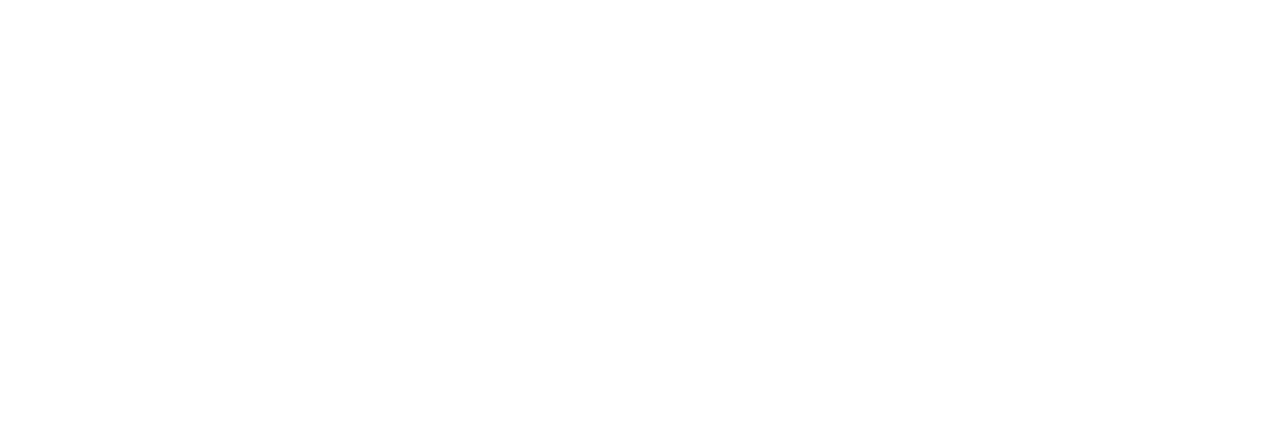
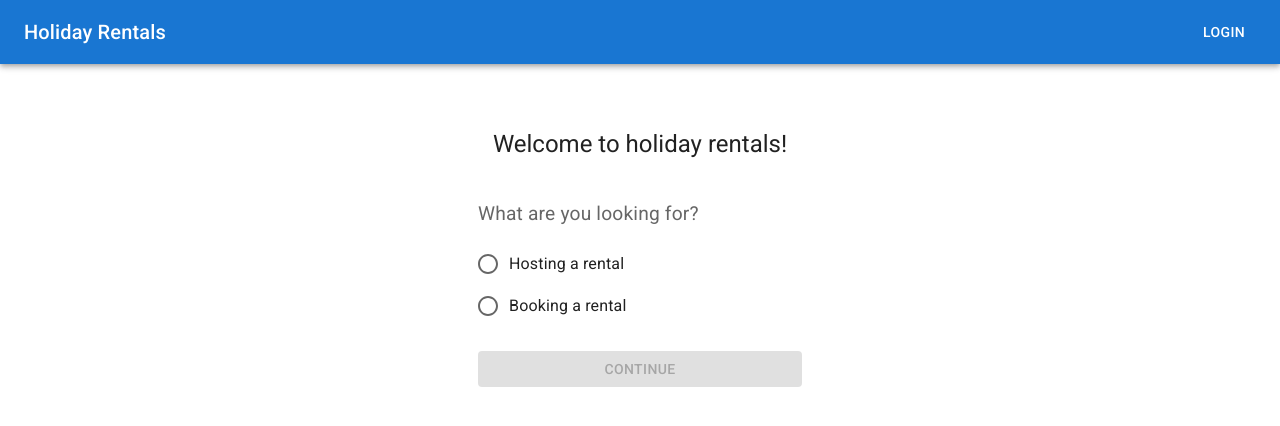
Before and after one commit to mohitdhatrak/holiday-rentals, a React (Create React App) app in the folder client/: page /user-role in a window 1280 px wide. Before the commit this address had no page. Shown: the top 426 px of the page. Built offline with nearby package versions, Linux system fonts and the light colour scheme.

Commit message:
added new route, for user role

```diff
--- a/client/src/App.jsx
+++ b/client/src/App.jsx
@@ -2,12 +2,14 @@
 import { Home } from "./pages/Home/Home";
 import { Login } from "./pages/Login/Login";
 import { Signup } from "./pages/Signup/Signup";
+import { UserRole } from "./pages/UserRole/UserRole";
 
 export function App() {
     return (
         <Routes>
             <Route path="/" element={<Home />}></Route>
             <Route path="/login" element={<Login />}></Route>
+            <Route path="/user-role" element={<UserRole />}></Route>
             <Route path="/signup" element={<Signup />}></Route>
         </Routes>
     );
--- a/client/src/pages/Login/Login.jsx
+++ b/client/src/pages/Login/Login.jsx
@@ -104,9 +104,9 @@
                                 variant="contained"
                                 sx={{ mt: 3 }}
                             >
-                                Sign In
+                                Log In
                             </Button>
-                            <Button onClick={() => navigate("/signup")}>
+                            <Button onClick={() => navigate("/user-role")}>
                                 Don't have an account? Sign up
                             </Button>
                         </Stack>
--- a/client/src/pages/Signup/Signup.jsx
+++ b/client/src/pages/Signup/Signup.jsx
@@ -69,7 +69,6 @@
                             label="Name"
                             name="name"
                             autoComplete="name"
-                            autoFocus
                             onChange={() => setFeedback("")}
                         />
                         <TextField
--- /dev/null
+++ b/client/src/pages/UserRole/UserRole.jsx
@@ -0,0 +1,91 @@
+import { useState } from "react";
+import { Navbar } from "../../components/Navbar";
+import { theme } from "../../styles";
+import Button from "@mui/material/Button";
+import TextField from "@mui/material/TextField";
+import FormControlLabel from "@mui/material/FormControlLabel";
+import Checkbox from "@mui/material/Checkbox";
+import Link from "@mui/material/Link";
+import Grid from "@mui/material/Grid";
+import Box from "@mui/material/Box";
+import Typography from "@mui/material/Typography";
+import Container from "@mui/material/Container";
+import { ThemeProvider } from "@mui/material/styles";
+import Stack from "@mui/material/Stack";
+import { useNavigate } from "react-router-dom";
+import Radio from "@mui/material/Radio";
+import RadioGroup from "@mui/material/RadioGroup";
+import FormControl from "@mui/material/FormControl";
+import FormLabel from "@mui/material/FormLabel";
+
+export function UserRole() {
+    const [role, setRole] = useState("");
+
+    const handleChange = (event) => {
+        setRole(event.target.value);
+    };
+
+    const navigate = useNavigate();
+
+    return (
+        <ThemeProvider theme={theme}>
+            <Navbar />
+
+            <Container component="main" maxWidth="xs">
+                <Box
+                    sx={{
+                        marginTop: 8,
+                        display: "flex",
+                        flexDirection: "column",
+                        alignItems: "center",
+                    }}
+                >
+                    <Typography component="h1" variant="h5">
+                        Welcome to holiday rentals!
+                    </Typography>
+                    <Box component="form" noValidate sx={{ mt: 5 }}>
+                        <FormControl>
+                            <FormLabel
+                                id="demo-controlled-radio-buttons-group"
+                                sx={{
+                                    marginBottom: "15px",
+                                    fontSize: "1.2rem",
+                                }}
+                            >
+                                What are you looking for?
+                            </FormLabel>
+                            <RadioGroup
+                                aria-labelledby="demo-controlled-radio-buttons-group"
+                                name="controlled-radio-buttons-group"
+                                value={role}
+                                onChange={handleChange}
+                            >
+                                <FormControlLabel
+                                    value="host-rental"
+                                    control={<Radio />}
+                                    label="Hosting a rental"
+                                />
+                                <FormControlLabel
+                                    value="book-rental"
+                                    control={<Radio />}
+                                    label="Booking a rental"
+                                />
+                            </RadioGroup>
+                        </FormControl>
+
+                        <Button
+                            type="submit"
+                            fullWidth
+                            variant="contained"
+                            sx={{ mt: 3 }}
+                            disabled={role === ""}
+                            onClick={() => navigate("/signup")}
+                        >
+                            Continue
+                        </Button>
+                    </Box>
+                </Box>
+            </Container>
+        </ThemeProvider>
+    );
+}
```
Also changed, not shown: client/package.json (indentation only), 2 other files (tests, documents, lock files or other folders).
